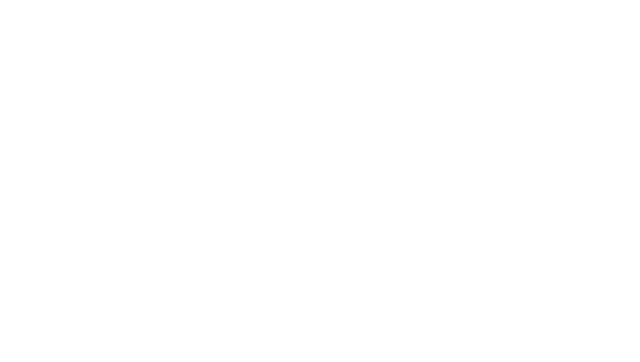
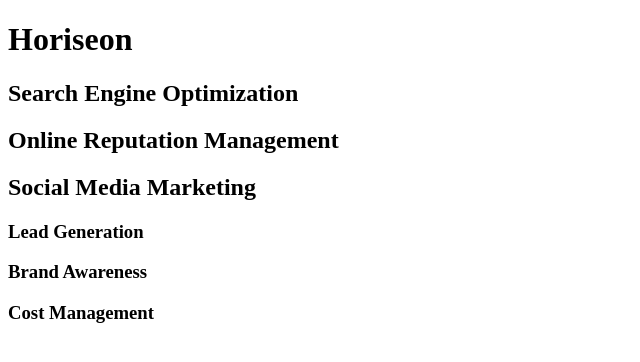
Before and after one commit to John-Pena/Challenge1Repo, a plain HTML site: page index.html in a window 1280 px wide. Shown: the whole page, without its empty margins (0-640 px from the left). Drawn offline with Linux system fonts and the light colour scheme.

Commit message:
labeled each section with respective name

```diff
--- a/index.html
+++ b/index.html
@@ -10,7 +10,7 @@
 
         <!-- Navigation at top of webpage -->
         <header>
-
+            <h1>Horiseon</h1>
         </header>
 
 
@@ -22,33 +22,36 @@
 
         <!-- Search Engine Optimization section-->
         <section>
-
+            <h2>Search Engine Optimization</h2>
         </section>
 
 
         <!-- Online Reputation Management section -->
         <section>
-
+            <h2>Online Reputation Management</h2>
         </section>
 
         <!-- Social Media Marketing section -->
         <section>
-
+            <h2>Social Media Marketing</h2>
         </section>
 
         <!-- MAY BE ABLE TO COMBINE NEXT THREE SECTIONS INTO ONE SECTION -->
 
         <!-- Lead Generation section (right hand block) -->
         <section>
-
+            <h3>Lead Generation</h3>
         </section>
 
         <!-- Brand Awareness section (right hand block) -->
         <section>
-
+            <h3>Brand Awareness</h3>
         </section>
 
         <!-- Cost Management section (right hand block) -->
+        <section>
+            <h3>Cost Management</h3>
+        </section>
         <!-- READ LINE social media marketing section ending
             (may change in future)
         -->
```
